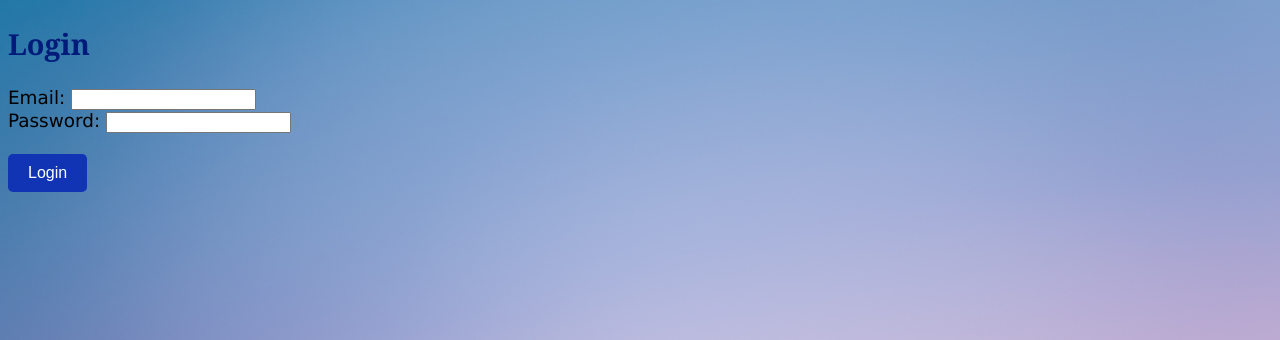
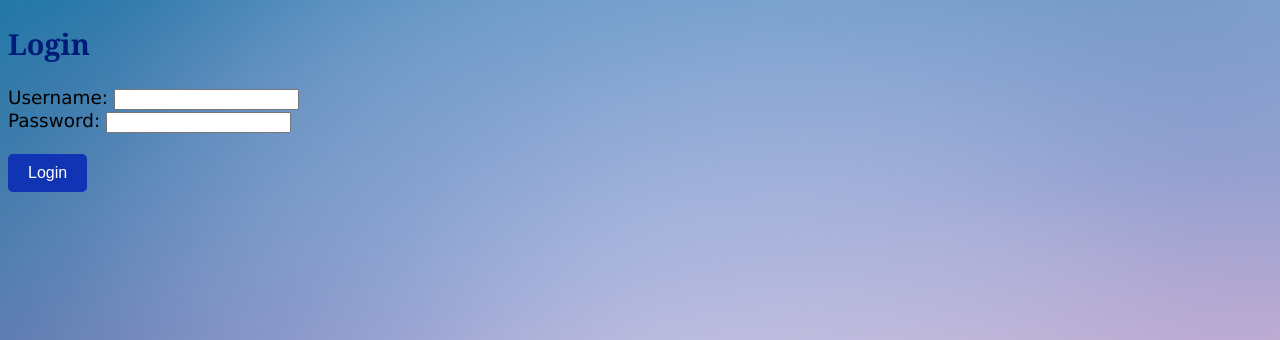
Before and after one commit to kaybr24/free-food-alert, a Flask app: page /login in a window 1280 px wide. Shown: the part 88-428 px from the top of the page. Run offline with Flask 3, Linux system fonts and the light colour scheme.

Commit message:
Updated wording that can cause confusion for login

```diff
--- a/templates/login.html
+++ b/templates/login.html
@@ -5,7 +5,7 @@
   <h2>Login</h2>
   <div class="format">
   <form action="{{ url_for('login') }}" method="post">
-    <label for="user_email">Email:</label>
+    <label for="user_email">Username:</label>
     <input type="text" id="user_email" name="user_email" required>
     <br>
     <label for="password">Password:</label>
--- a/templates/profile.html
+++ b/templates/profile.html
@@ -5,7 +5,7 @@
 
 {% block main_content %}
 <h2>User Profile</h2>
-<p>Email: {{ user.user_email }}</p>
+<p>Username: {{ user.user_email }}</p>
 <p>Name: {{ user.name }}</p>
 <p>Join Date: {{ user.join_date }}</p>
 <p>Post Count: {{ user.post_count }}</p>
```
